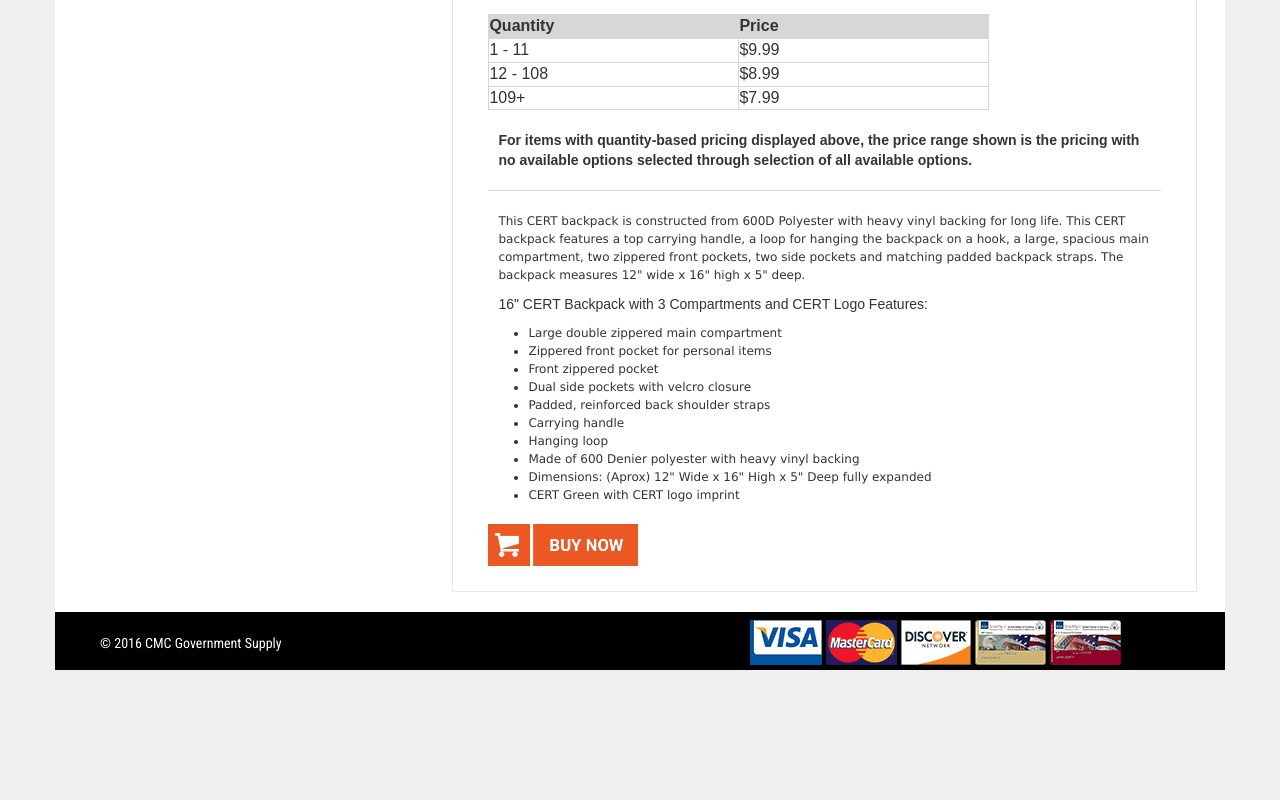
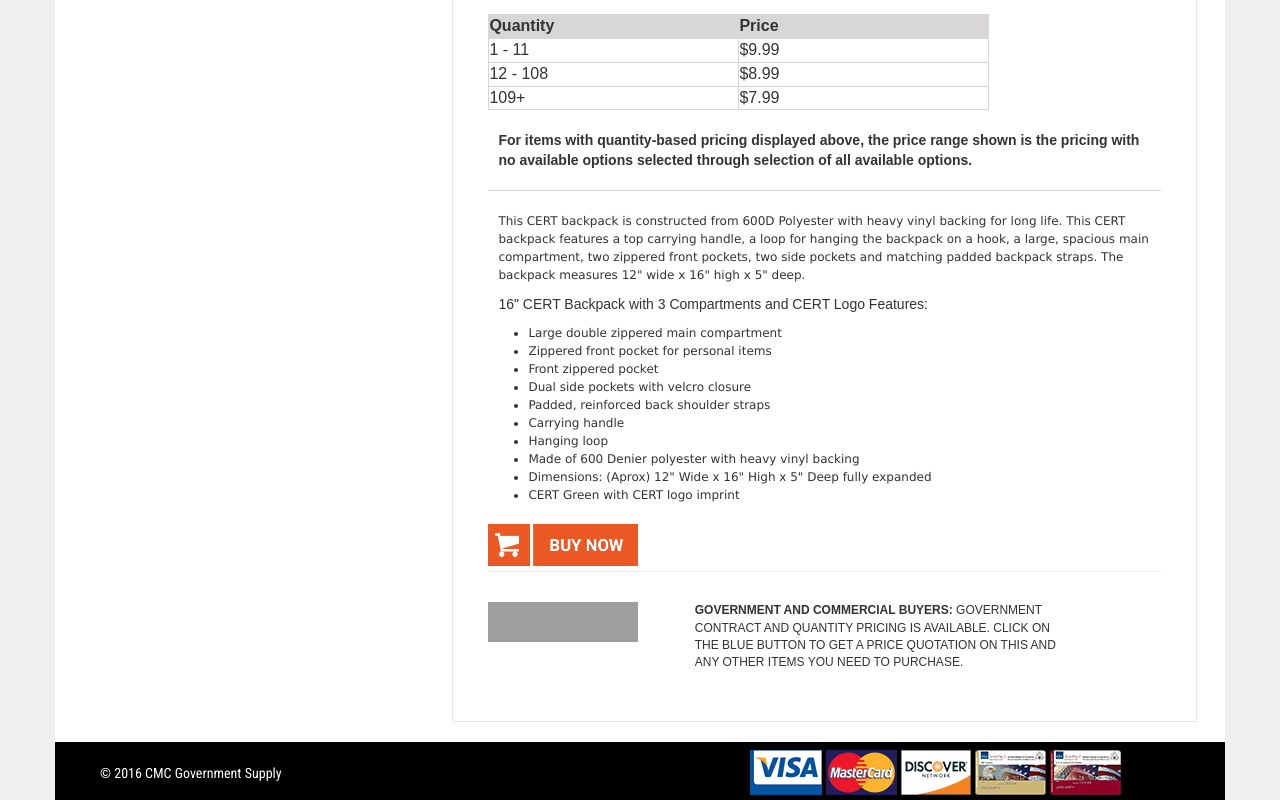
Before and after one commit to PMHarbor/cmcgov, a plain HTML site: page bp-21.html in a window 1280 px wide. Shown: the part 720-1520 px from the top of the page. Before the commit the page ends 1390 px from the top, so only its background shows below. Drawn offline with nearby package versions, Linux system fonts and the light colour scheme; grey boxes are pictures that could not be loaded.

Commit message:
Added Quote Request Snippet

```diff
--- a/bp-21.html
+++ b/bp-21.html
@@ -162,6 +162,40 @@
             </ul>
           </p>
           <a href="http://www.cmcgov.com/About-Us/Homepage-Random-Products/CERT-Backpack-16-3-Compartments-CERT-Logo.html" target="_blank"><img class="buynow2" src="images/buynow.png"></a>
+          <hr>
+
+          <!-- Get Quote Option A
+
+          <div class="container-fluid" style="margin-top: 30px; margin-left: -15px">
+            <table>
+              <tr>
+                <td style="vertical-align: top;">
+                  <div class="quote"></div>
+                </td>
+                <td>
+    	          	<p style="max-width: 400px; font-size: 12px;"><strong>GOVERNMENT AND COMMERCIAL BUYERS:</strong> GOVERNMENT CONTRACT AND QUANTITY PRICING IS AVAILABLE. CLICK ON THE BLUE BUTTON TO GET A PRICE QUOTATION ON THIS AND ANY OTHER ITEMS YOU NEED TO PURCHASE.</p>
+                </td>
+              </tr>
+            </table>
+          </div>
+
+          -->
+
+          <!-- Get Quote Option B -->
+
+          <div class="container-fluid" style="margin-top: 30px; margin-left: -15px">
+            <div class="row">
+              <div class="col-sm-4">
+                <a href="http://www.cmcgov.com/Government-Quote-Request/"><div class="quote" style="margin-bottom: 10px;"></div></a>
+              </div>
+              <div class="col-sm-8">
+                <p style="max-width: 400px; font-size: 12px; margin-left: -10px;"><strong>GOVERNMENT AND COMMERCIAL BUYERS:</strong> GOVERNMENT CONTRACT AND QUANTITY PRICING IS AVAILABLE. CLICK ON THE BLUE BUTTON TO GET A PRICE QUOTATION ON THIS AND ANY OTHER ITEMS YOU NEED TO PURCHASE.</p>
+              </div>
+            </div>
+          </div>
+
+          <!-- Get Quote Option B -->
+
         </div><!-- product info container -->
       </div><!-- col-md-6 product info -->
     </div><!-- Row -->
--- a/css/style.css
+++ b/css/style.css
@@ -357,3 +357,17 @@ li {
 	padding: 15px;
 
 }
+
+.quote {
+	background:url(http://1.cmcgov.com/button/get-quote-button-no-hover.jpg);
+	background-repeat: no-repeat;
+	height: 40px;
+	width: 150px;
+}
+
+.quote:hover {
+	background:url(http://1.cmcgov.com/button/get-quote-button-hover.jpg);
+	background-repeat: no-repeat;
+	height: 40px;
+	width: 150px;
+}
```
Also changed, not shown: quote-snippet.txt (added, +30 -0 lines), images/get-quote-button-hover.jpg (added), images/get-quote-button-no-hover.jpg (added), images/getquote.png (added).
